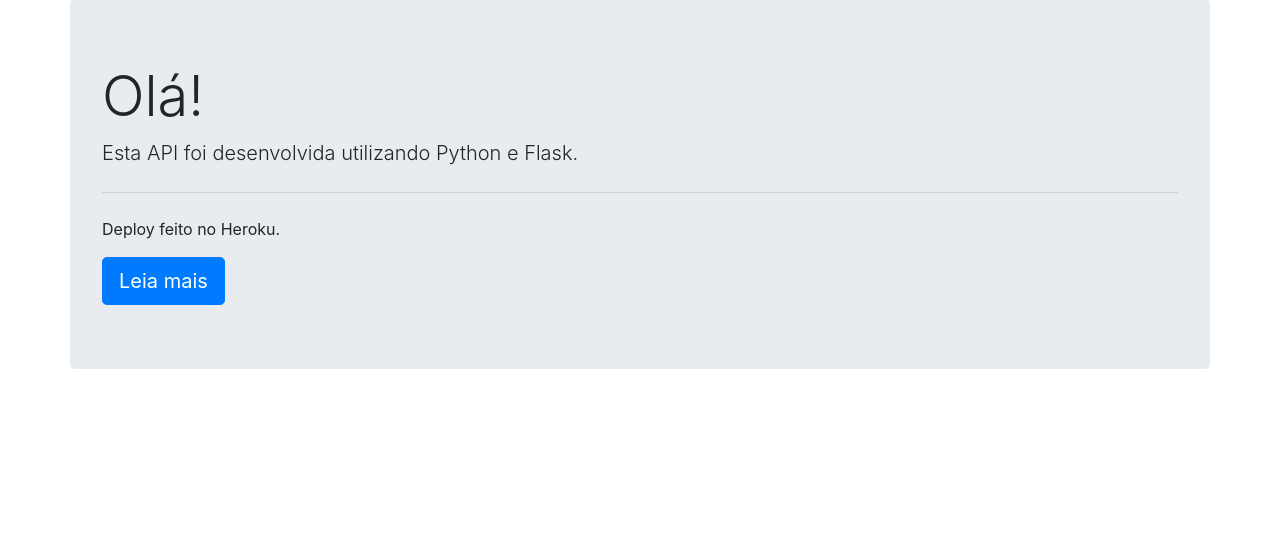
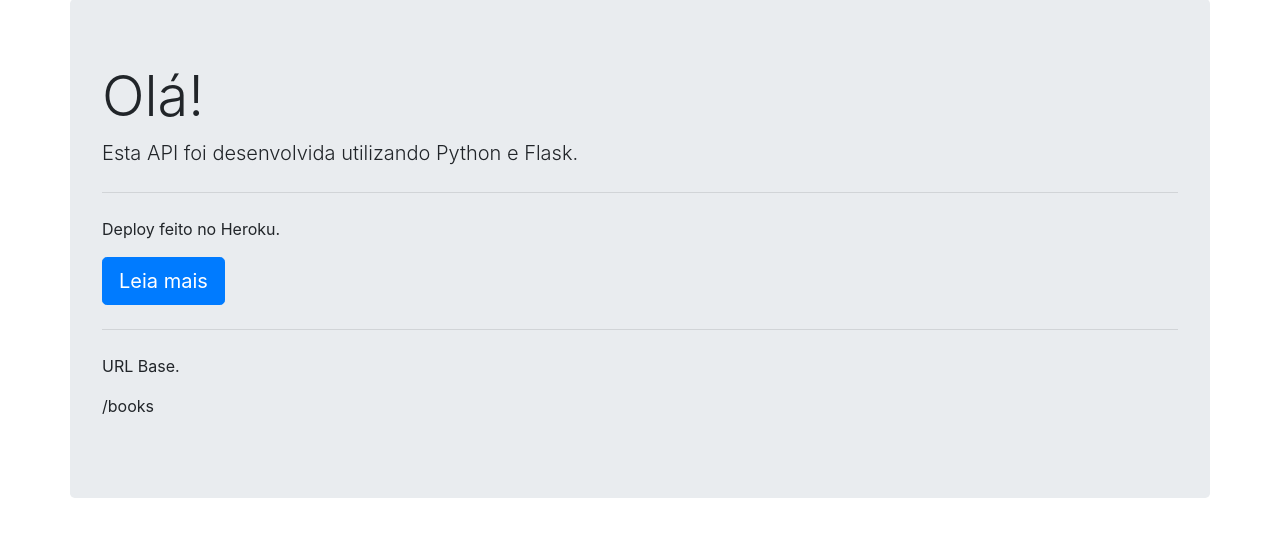
Before and after one commit to davieduardo94/api_livros, a Flask app: page / in a window 1280 px wide. Shown: the part 57-594 px from the top of the page. Run offline with Flask 2, Linux system fonts and the light colour scheme; some libraries are stand-ins or nearby versions.

Commit message:
testing deployment

```diff
--- a/templates/index.html
+++ b/templates/index.html
@@ -34,6 +34,10 @@
         <hr class="my-4">
         <p>Deploy feito no Heroku.</p>
         <a class="btn btn-primary btn-lg" href="#" role="button">Leia mais</a>
+        <hr class="my-4">
+        <p>URL Base.</p>
+        <p>/books</p>
+
       </div>
 
     <!-- JavaScript (Opcional) -->
```
